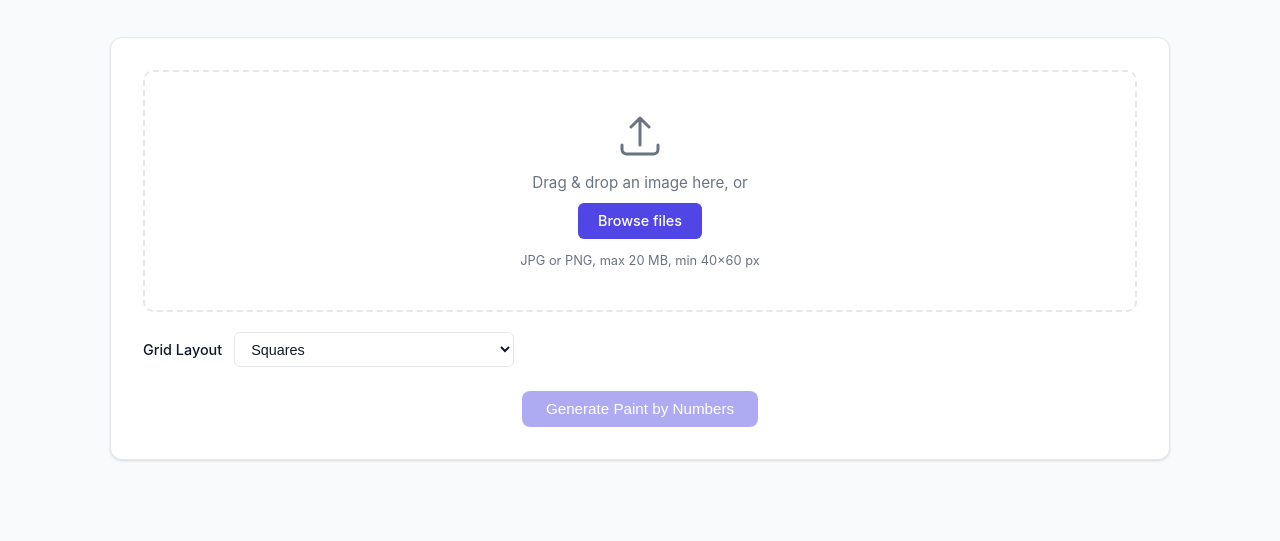
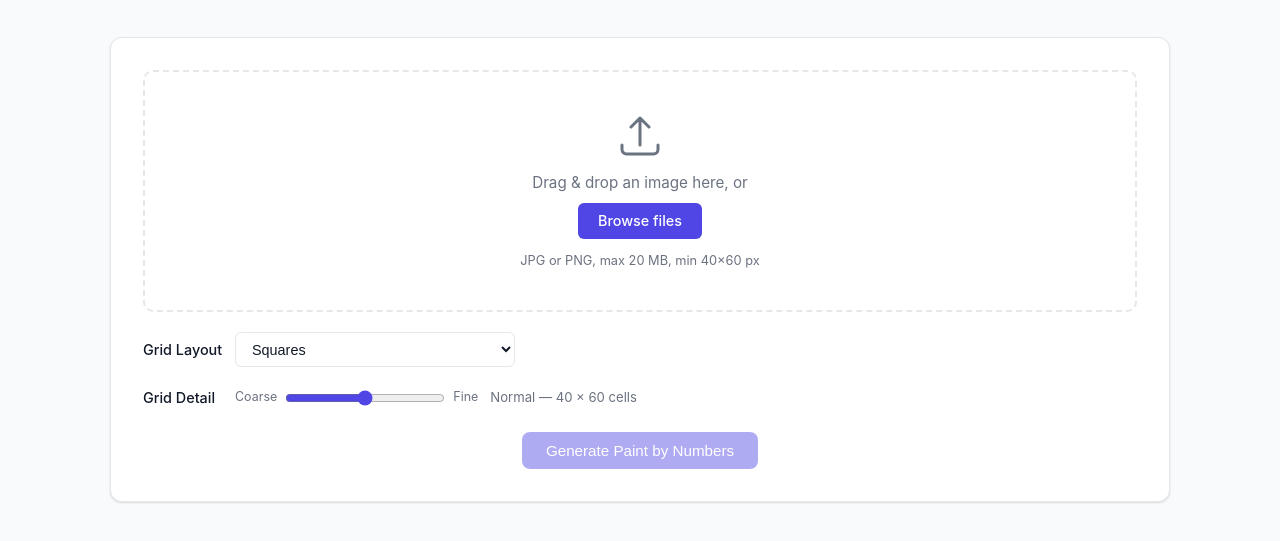
Before and after one commit to pluser420/art-by-number-gen, a plain HTML site: page index.html in a window 1280 px wide. Shown: the part 113-654 px from the top of the page. Drawn offline with Linux system fonts and the light colour scheme.

Commit message:
Add grid detail (pixel density) slider control

```diff
--- a/asset/app.js
+++ b/asset/app.js
@@ -99,13 +99,19 @@ const GRID_LAYOUTS = {
 const MAX_FILE_BYTES = 20 * 1024 * 1024;
 const MIN_IMG_WIDTH  = 40;
 const MIN_IMG_HEIGHT = 60;
-const LEGEND_COLS    = 5;  // swatches per row in legend
+const LEGEND_COLS    = 5;
+
+// Grid detail scale factors (slider value 1–5)
+// Each layout's base cols/rows are multiplied by this scale
+const DETAIL_SCALES = [0.4, 0.65, 1.0, 1.5, 2.0];
+const DETAIL_LABELS = ['Very Coarse', 'Coarse', 'Normal', 'Fine', 'Very Fine'];
 
 // ─── State ────────────────────────────────────────────────────────────────────
 let currentFile      = null;
 let currentImg       = null;
 let currentBaseName  = 'image';
 let selectedLayout   = 'squares';
+let selectedDetail   = 3; // slider value 1–5, index = value-1
 
 // ─── DOM refs ─────────────────────────────────────────────────────────────────
 const fileInput       = document.getElementById('fileInput');
@@ -118,6 +124,8 @@ const errorBanner     = document.getElementById('errorBanner');
 const errorText       = document.getElementById('errorText');
 const dismissError    = document.getElementById('dismissError');
 const layoutSelect    = document.getElementById('layoutSelect');
+const pixelSlider     = document.getElementById('pixelSlider');
+const pixelInfo       = document.getElementById('pixelInfo');
 const generateBtn     = document.getElementById('generateBtn');
 const loadingOverlay  = document.getElementById('loadingOverlay');
 const loadingText     = document.getElementById('loadingText');
@@ -140,7 +148,25 @@ Object.entries(GRID_LAYOUTS).forEach(([key, layout]) => {
 
 layoutSelect.addEventListener('change', () => {
   selectedLayout = layoutSelect.value;
+  updatePixelInfo();
 });
+
+// ─── Pixel detail slider ──────────────────────────────────────────────────────
+
+function updatePixelInfo() {
+  const scale  = DETAIL_SCALES[selectedDetail - 1];
+  const base   = GRID_LAYOUTS[selectedLayout];
+  const cols   = Math.max(4, Math.round(base.cols * scale));
+  const rows   = Math.max(4, Math.round(base.rows * scale));
+  pixelInfo.textContent = `${DETAIL_LABELS[selectedDetail - 1]} — ${cols} × ${rows} cells`;
+}
+
+pixelSlider.addEventListener('input', () => {
+  selectedDetail = parseInt(pixelSlider.value, 10);
+  updatePixelInfo();
+});
+
+updatePixelInfo();
 
 // ─── Event Wiring ─────────────────────────────────────────────────────────────
 
@@ -241,7 +267,15 @@ async function runPipeline() {
   await tick();
 
   try {
-    const layout = GRID_LAYOUTS[selectedLayout];
+    const baseLayout = GRID_LAYOUTS[selectedLayout];
+    const scale = DETAIL_SCALES[selectedDetail - 1];
+
+    // Build a scaled layout — cols/rows adjusted, cell sizes adjusted inversely
+    const cols  = Math.max(4, Math.round(baseLayout.cols * scale));
+    const rows  = Math.max(4, Math.round(baseLayout.rows * scale));
+    const cellW = Math.round(baseLayout.cellW / scale);
+    const cellH = Math.round(baseLayout.cellH / scale);
+    const layout = { ...baseLayout, cols, rows, cellW, cellH };
 
     setLoading(true, 'Mapping to palette…');
     await tick();
--- a/asset/style.css
+++ b/asset/style.css
@@ -204,6 +204,7 @@ header h1 {
   font-weight: 500;
   color: var(--text);
   white-space: nowrap;
+  min-width: 80px;
 }
 
 .layout-select {
@@ -222,6 +223,36 @@ header h1 {
 .layout-select:focus {
   outline: 2px solid var(--primary);
   outline-offset: 1px;
+}
+
+/* Pixel detail slider */
+.pixel-row {
+  flex-wrap: wrap;
+  gap: 0.5rem 0.75rem;
+}
+
+.slider-wrap {
+  display: flex;
+  align-items: center;
+  gap: 0.5rem;
+}
+
+.slider-hint {
+  font-size: 0.78rem;
+  color: var(--text-muted);
+  white-space: nowrap;
+}
+
+input[type="range"]#pixelSlider {
+  width: 160px;
+  accent-color: var(--primary);
+  cursor: pointer;
+}
+
+.pixel-info {
+  font-size: 0.82rem;
+  color: var(--text-muted);
+  white-space: nowrap;
 }
 
 /* Actions */
--- a/index.html
+++ b/index.html
@@ -50,6 +50,17 @@
         </select>
       </div>
 
+      <!-- Pixel density control -->
+      <div class="layout-row pixel-row">
+        <label class="layout-label" for="pixelSlider">Grid Detail</label>
+        <div class="slider-wrap">
+          <span class="slider-hint">Coarse</span>
+          <input type="range" id="pixelSlider" min="1" max="5" step="1" value="3" />
+          <span class="slider-hint">Fine</span>
+        </div>
+        <span class="pixel-info" id="pixelInfo"></span>
+      </div>
+
       <div class="actions">
         <button class="btn btn-primary" id="generateBtn" disabled>
           Generate Paint by Numbers
```
